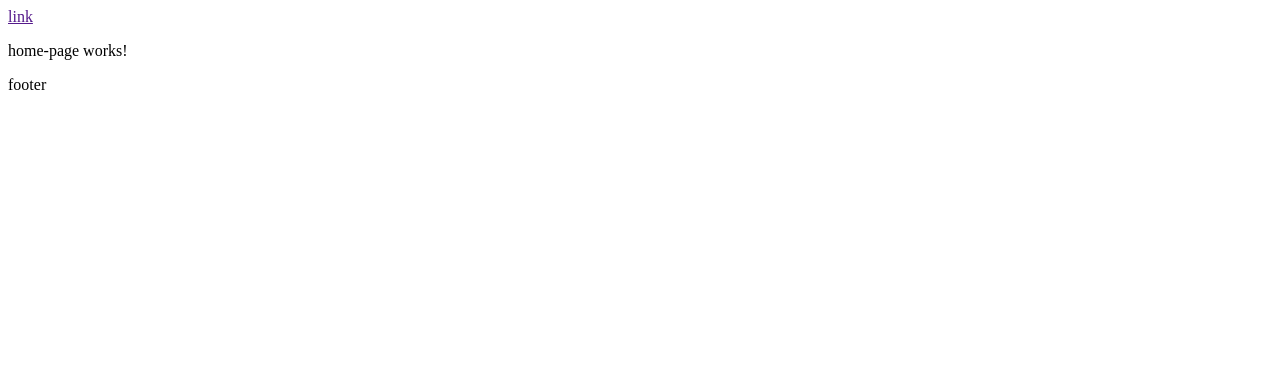
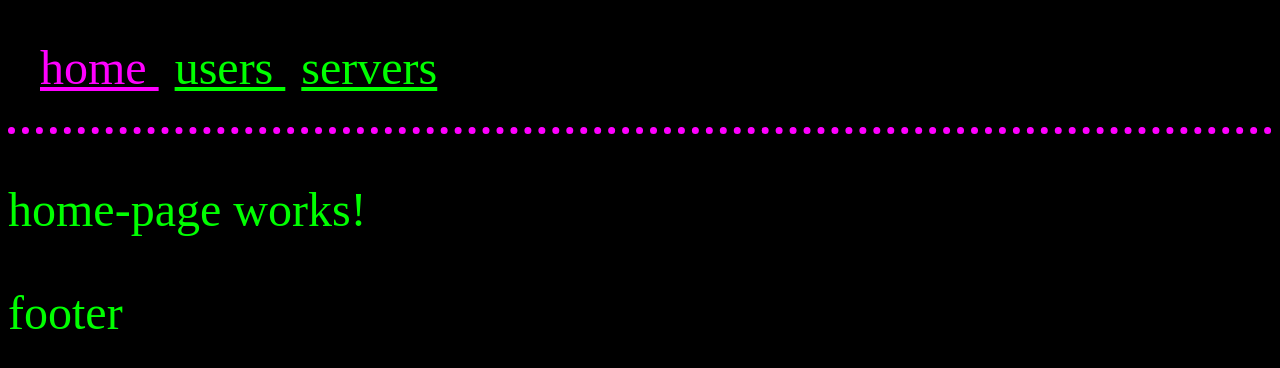
Before and after one commit to divineLush/ng-routing, an Angular app: page / in a window 1280 px wide. Shown: the top 368 px of the page. Built offline with nearby package versions, Linux system fonts and the light colour scheme.

Commit message:
styling active links

```diff
--- a/src/app/components/header/header.component.css
+++ b/src/app/components/header/header.component.css
@@ -0,0 +1,8 @@
+.header {
+  padding: 2rem;
+  border-bottom: 7px dotted fuchsia;
+}
+
+.header__nav-link:not(:last-child) {
+  margin-right: 1rem;
+}
--- a/src/app/components/header/header.component.html
+++ b/src/app/components/header/header.component.html
@@ -1,5 +1,29 @@
-<header>
+<header class="header">
   <nav>
-    <a href="">link</a>
+    <!-- routerLinkActive attaches a CSS class when current path contains the routerLink -->
+    <a
+      class="header__nav-link"
+      routerLink="/"
+      routerLinkActive="active"
+      [routerLinkActiveOptions]="{ exact: true }"
+    >
+      home
+    </a>
+    <a
+      class="header__nav-link"
+      routerLink="/users"
+      routerLinkActive="active"
+      [routerLinkActiveOptions]="{ exact: true }"
+    >
+      users
+    </a>
+    <a
+      class="header__nav-link"
+      routerLink="/servers"
+      routerLinkActive="active"
+      [routerLinkActiveOptions]="{ exact: true }"
+    >
+      servers
+    </a>
   </nav>
 </header>
--- a/src/styles.css
+++ b/src/styles.css
@@ -1 +1,19 @@
 /* You can add global styles to this file, and also import other style files */
+body {
+  font-size: 3rem;
+  background: black;
+  color: lime;
+}
+
+a {
+  color: lime;
+  transition: opacity .5s ease;
+}
+
+a.active {
+  color: fuchsia;
+}
+
+a:hover {
+  opacity: .6;
+}
```
